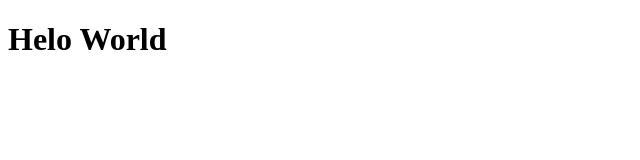
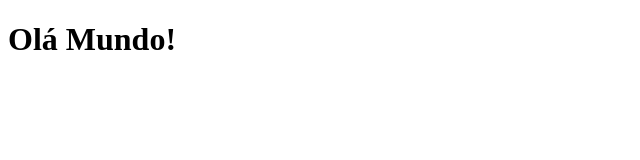
Before and after one commit to g4briel-rp/aulaES, a plain HTML site: page aula2006.html in a window 1280 px wide. Shown: the whole page, without its empty margins (0-640 px from the left). Drawn offline with Linux system fonts and the light colour scheme.

Commit message:
commit D2

```diff
--- a/aula2006.html
+++ b/aula2006.html
@@ -7,6 +7,6 @@
     <title>Document</title>
 </head>
 <body>
-    <h1>Helo World</h1>
+    <h1>Olá Mundo!</h1>
 </body>
 </html>
```
